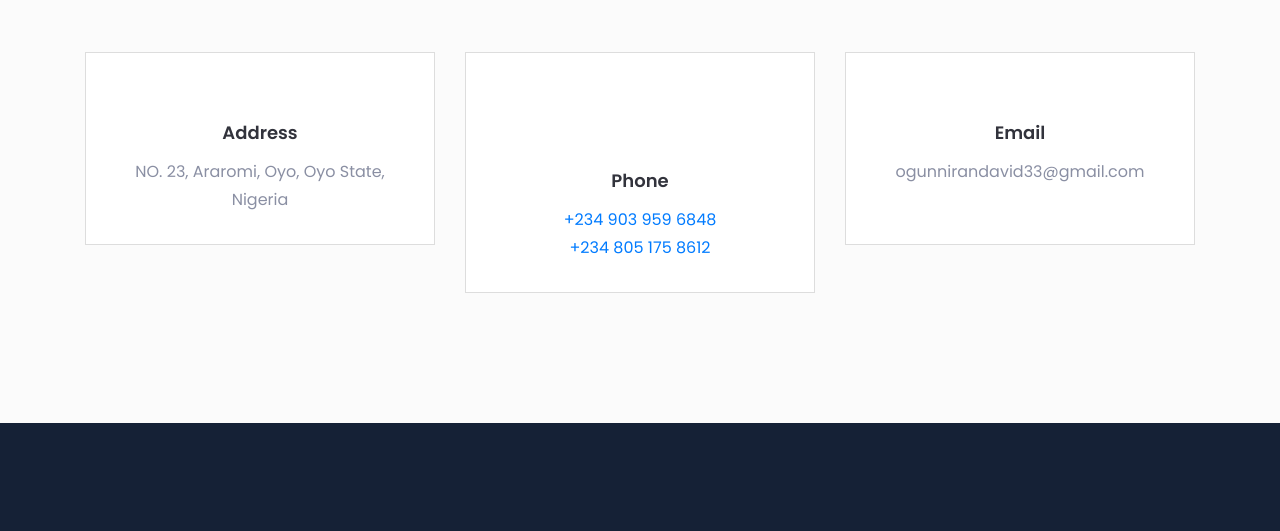
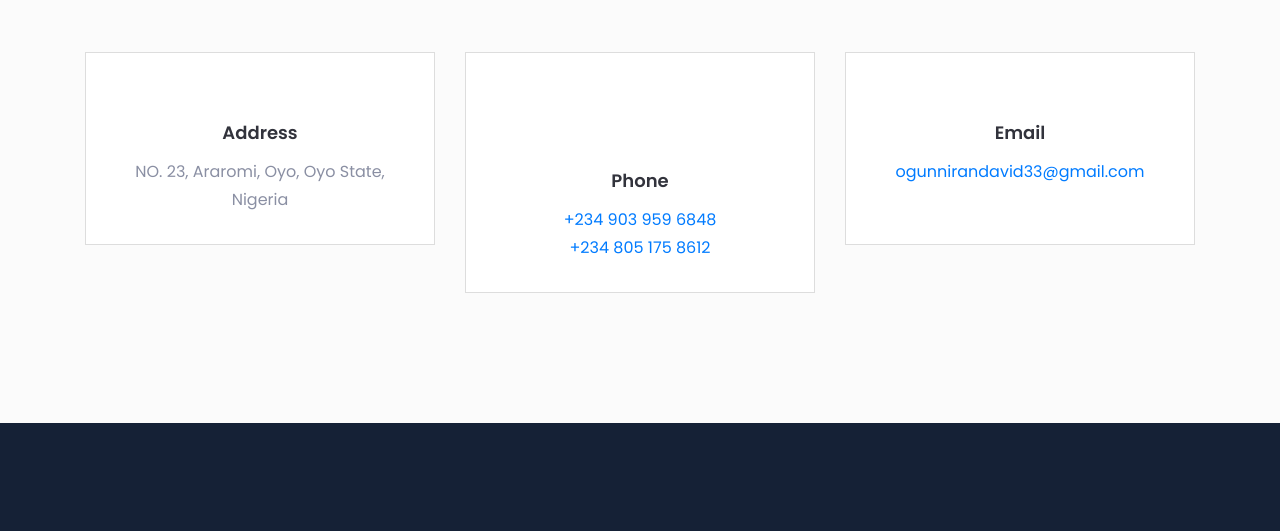
Before and after one commit to Wiztido/touch-dev.github.io, a plain HTML site: page index.html in a window 1280 px wide. Shown: the part 5122-5653 px from the top of the page. Drawn offline with nearby package versions, Linux system fonts and the light colour scheme; some icons are missing.

Commit message:
MInor changes

```diff
--- a/index.html
+++ b/index.html
@@ -747,7 +747,7 @@
                             </div>
                             <div class="contact-content">
                                 <h6 class="contact-title">Email</h6>
-                                <a href="mailto:ogunnirandavid33@gmail.com"><p>ogunnirandavid33@gmail.com</p></a>
+                                <p><a href="mailto:ogunnirandavid33@gmail.com">ogunnirandavid33@gmail.com</a></p>
                                 <p style="visibility: hidden;">gfhjdkkkddkkdkd</p>
                             </div>
                         </div>
```
